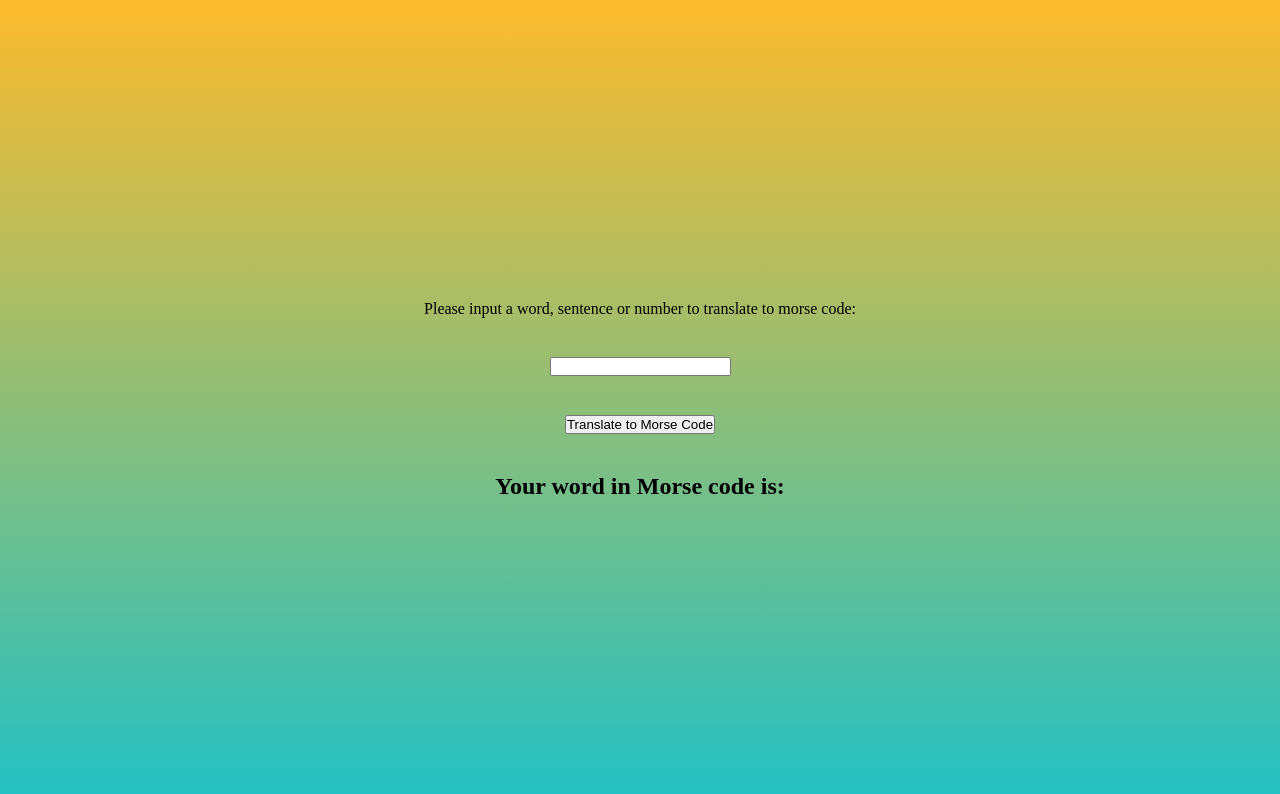
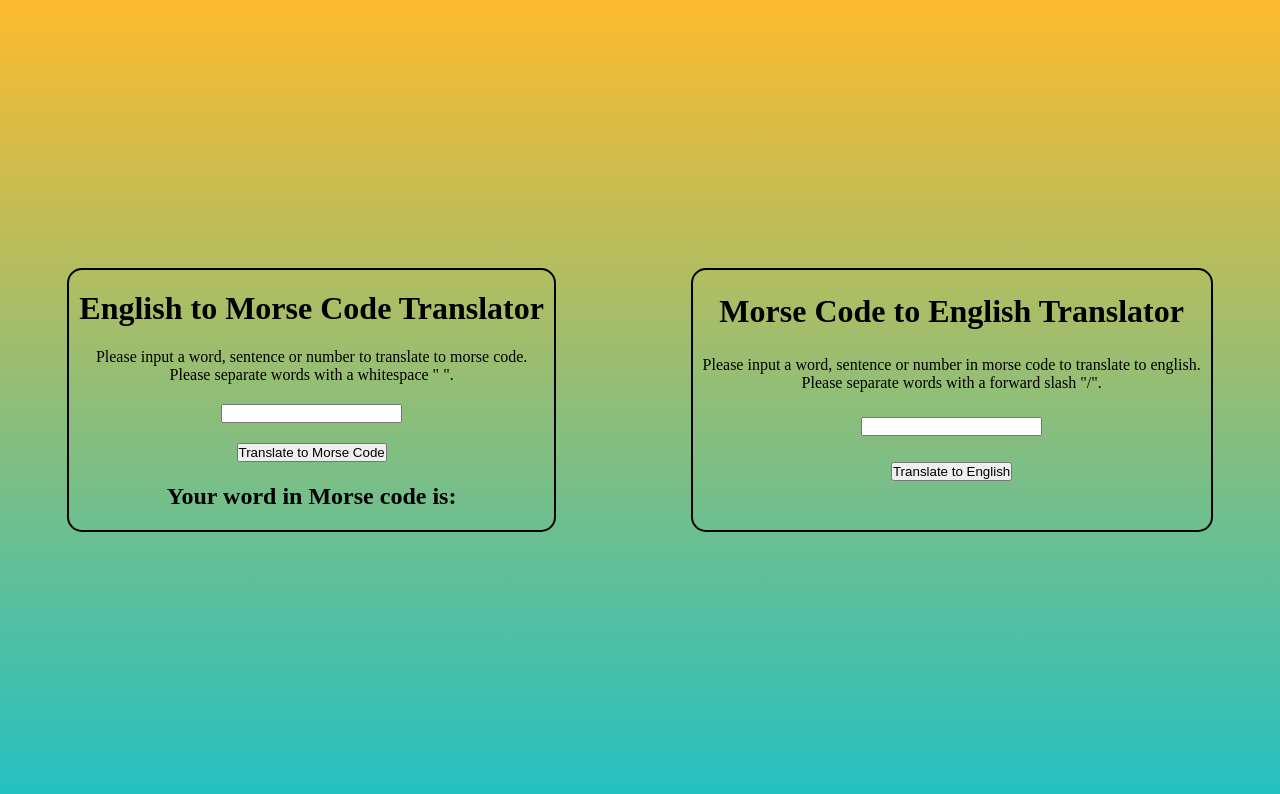
Before and after one commit to angaar96/Morse-Code-Translator, a website with bundled scripts: page index.html in a window 1280 px wide. Both pictures are taken after a click on the button "Translate to Morse Code". Built offline with nearby package versions, Linux system fonts and the light colour scheme.

Commit message:
fixing styling and added morse to english translator. it doesnt work yet though.

```diff
--- a/app.js
+++ b/app.js
@@ -4,14 +4,22 @@
 // translator.test.js - your test file
 
 import convertToMorse from "./translator.js"
+import convertToEnglish from "./translator.js"
 
-let translateWordButton = document.querySelector(".translateWordButton");
-let translatedWordMessage = document.querySelector(".translatedWord");
+let translateEnglishWordButton = document.querySelector(".englishToMorseTranslator__translateWordButton");
+let translatedEnglishWordMessage = document.querySelector(".englishToMorseTranslator__translatedWord");
+let translateMorseWordButton = document.querySelector(".morseToEnglishTranslator__translateWordButton");
+let translatedMorseWordMessage = document.querySelector(".morseToEnglishTranslator__translatedWord");
 
 
+translateEnglishWordButton.addEventListener("click", () => {
+  let englishWord = document.querySelector(".englishToMorseTranslator__input").value;
+  let translatedEnglishWord = convertToMorse(englishWord);
+  translatedEnglishWordMessage.innerHTML = `Your word in Morse code is: ${translatedEnglishWord}`;
+})
 
-translateWordButton.addEventListener("click", () => {
-  let englishWord = document.querySelector(".morseCodeInput").value;
-  let translatedWord = convertToMorse(englishWord);
-  translatedWordMessage.innerHTML = `Your word in Morse code is: ${translatedWord}`;
+translateMorseWordButton.addEventListener("click", () => {
+  let morseWord = document.querySelector(".morseToEnglishTranslator__input").value;
+  let translatedMorseWord = convertToEnglish(morseWord);
+  translatedMorseWordMessage.innerHTML = `Your word in Morse code is: ${translatedMorseWord}`;
 })
--- a/index.html
+++ b/index.html
@@ -8,11 +8,19 @@
   <title>Morse Code Translator</title>
 </head>
 <body>
-  <div class = "translatorWrapper">
-    <label for="morseCodeInput"> Please input a word, sentence or number to translate to morse code: </label>
-    <input type="text" name="morseCodeInput" class = "morseCodeInput" id = "morseCodeInput">
-    <button type="submit" class="translateWordButton"> Translate to Morse Code </button>
-    <h2 class = "translatedWord"> </h2>
+  <div class = "englishToMorseTranslator">
+    <h1 class="englishToMorseTranslator__header"> English to Morse Code Translator </h1>
+    <label for="englishToMorseTranslator__input" class="englishToMorseTranslator__input-label"> Please input a word, sentence or number to translate to morse code.<br> Please separate words with a whitespace " ". </label>
+    <input type="text" name="englishToMorseTranslator__input" class = "englishToMorseTranslator__input" id = "englishToMorseTranslator__input">
+    <button type="submit" class="englishToMorseTranslator__translateWordButton"> Translate to Morse Code </button>
+    <h2 class = "englishToMorseTranslator__translatedWord"> </h2>
+  </div>
+  <div class = "morseToEnglishTranslator">
+    <h1 class="morseToEnglishTranslator__header"> Morse Code to English Translator </h1>
+    <label for="morseToEnglishTranslator__input" class="morseToEnglishTranslator__input-label"> Please input a word, sentence or number in morse code to translate to english.<br> Please separate words with a forward slash "/".  </label>
+    <input type="text" name="morseToEnglishTranslator__input" class = "morseToEnglishTranslator__input" id = "morseToEnglishTranslator__input">
+    <button type="submit" class="morseToEnglishTranslator__translateWordButton"> Translate to English </button>
+    <h2 class = "morseToEnglishTranslator__translatedWord"> </h2>
   </div>
   <script src="app.js" type="module"></script>
   <script src="translator.js" type="module"></script>
--- a/styles.scss
+++ b/styles.scss
@@ -2,6 +2,7 @@
   margin: 0;
   padding: 0;
 }
+
 body {
   background: linear-gradient(0deg, rgba(34,193,195,1) 0%, rgba(253,187,45,1) 100%);
   width: 100vw;
@@ -11,10 +12,14 @@ body {
   align-items: center;
 }
 
-.translatorWrapper {
+.englishToMorseTranslator, .morseToEnglishTranslator {
   display: flex;
   align-items: center;
   justify-content: space-around;
   flex-direction: column;
   height: 30vh;
+  text-align: center;
+  border: 2px solid black;
+  border-radius: 15px;
+  padding: 10px;
 }
--- a/translator.js
+++ b/translator.js
@@ -36,10 +36,11 @@ const translationObject = {
   'y': '-.--',
   'z': '--..',
   ' ': '/', // This allows words to be separated with a slash.
+  ' ': '', // Allows spaces between morse letters to be replaced with nothing.
 };
 
 const convertToMorse = (word) => {
-  let lowerCasedWord = word.toLowerCase();
+  let lowerCasedWord = word.toLowerCase(); // Morse code doesn't distinguish between lower and upper case.
   let wordCharacters = lowerCasedWord.split(""); // Gives an array of letters in the word
   let translatedWord = " " // Initialise translated word
   // Grab each letter from array of letters and use it to find translated version of letter and concatenate to the end of translated word.
@@ -49,4 +50,19 @@ const convertToMorse = (word) => {
   return translatedWord;
 }
 
+const getKeyByValue = (object, value) => {
+  return Object.keys(object).find(key => object[key] === value);
+}
+
+const convertToEnglish = (word) => {
+  let morseWordCharacters = word.split(" "); // Gives an array of letters in the word
+  let translatedWord = " " // Initialise translated word
+  console.log(morseWordCharacters);
+  // Grab each letter from array of letters and use it to find translated version of letter and concatenate to the end of translated word.
+  for (let i=0; i<morseWordCharacters.length; i++) {
+    translatedWord += `${getKeyByValue(translationObject, morseWordCharacters[i])} `;
+  }
+  return translatedWord;
+}
+
 export default convertToMorse;
--- a/translator.test.js
+++ b/translator.test.js
@@ -16,11 +16,12 @@ test('Should correctly translate a sentence', () => {
     expect(convertToMorse("The quick brown fox jumped over the lazy dog")).toBe(' - .... . / --.- ..- .. -.-. -.- / -... .-. --- .-- -. / ..-. --- -..- / .--- ..- -- .--. . -.. / --- ...- . .-. / - .... . / .-.. .- --.. -.-- / -.. --- --. ');
   });
 });
+
 describe('Integer functionality', () => {
   test('Should correctly translate a single number', () => {
     expect(convertToMorse("0")).toBe(" ----- ");
   });
-  test('Should correctly translate a single number', () => {
+  test('Should correctly translate a double digit number', () => {
     expect(convertToMorse("10")).toBe(" .---- ----- ");
   });
   test('Should correctly translate a larger number', () => {
```
Also changed, not shown: dist/app.dev.js, dist/translator.dev.js, dist/translator.test.dev.js, styles.css. Lines whose indentation alone changed are shown as unchanged.
